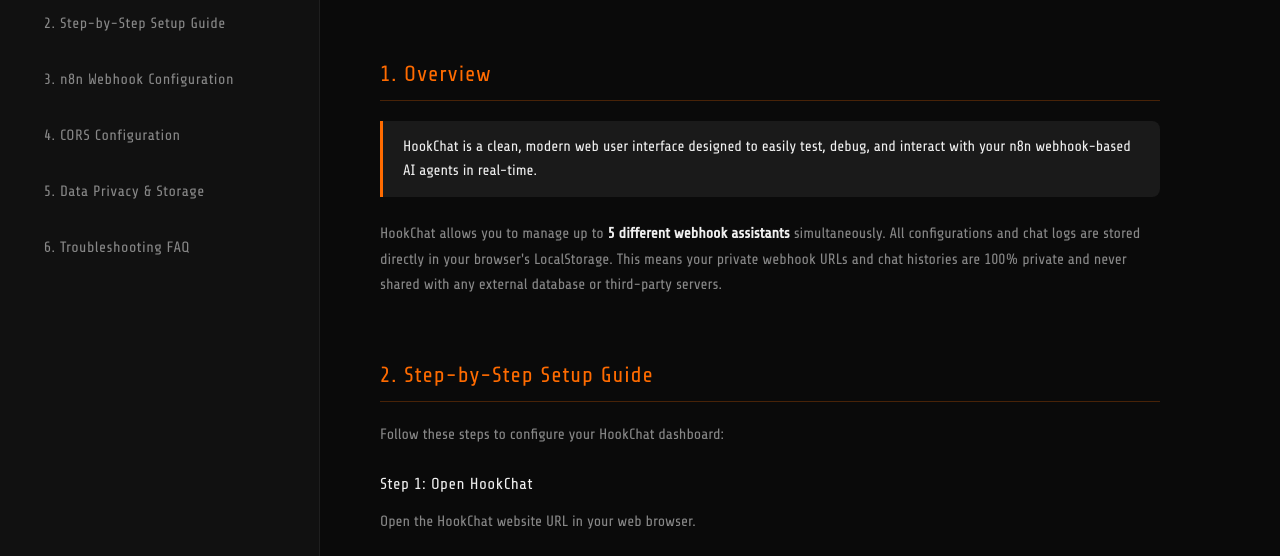
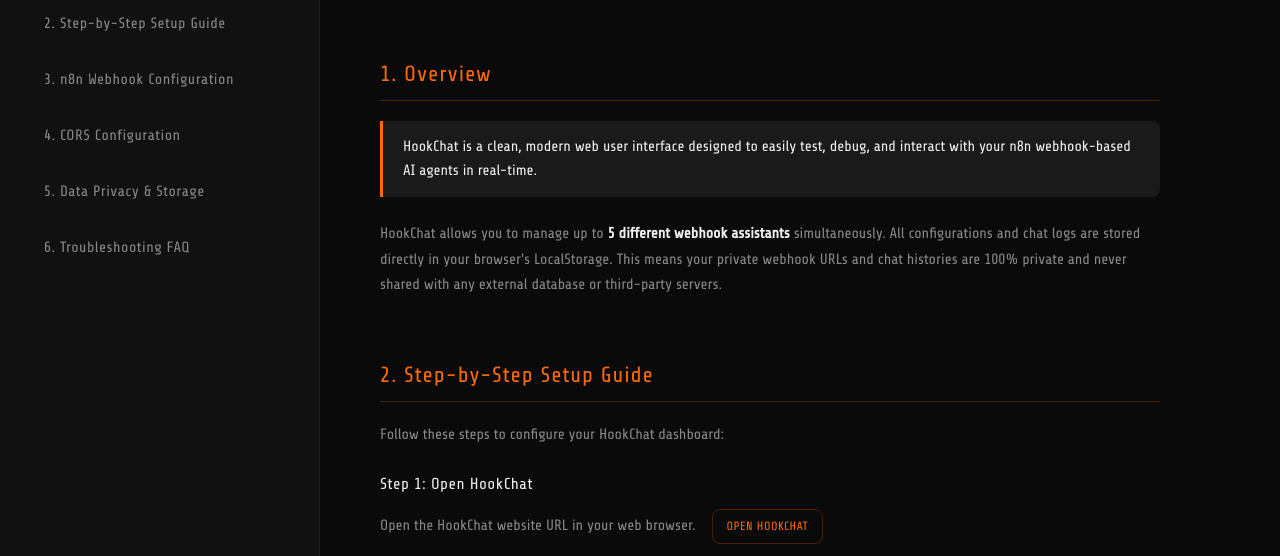
Before and after one commit to vishal-ai-user/HOOKCHAT, a plain HTML site: page Docs.html in a window 1280 px wide. Shown: the part 232-788 px from the top of the page. Drawn offline with nearby package versions, Linux system fonts and the light colour scheme.

Commit message:
Add open hookchat button and feedback section to docs

```diff
--- a/Docs.html
+++ b/Docs.html
@@ -280,6 +280,29 @@
       font-size: 15px;
     }
 
+    .btn-open {
+      display: inline-flex;
+      align-items: center;
+      justify-content: center;
+      padding: 6px 14px;
+      margin-left: 12px;
+      font-size: 12px;
+      letter-spacing: 0.5px;
+      color: var(--orange-primary);
+      border: 1px solid var(--border-orange);
+      border-radius: var(--radius-sm);
+      background: transparent;
+      text-decoration: none;
+      transition: all 0.2s ease;
+      vertical-align: middle;
+      font-family: 'Share Tech', sans-serif;
+    }
+
+    .btn-open:hover {
+      background: rgba(255, 107, 0, 0.1);
+      box-shadow: 0 0 15px var(--orange-glow-soft);
+    }
+
     /* ===== RESPONSIVE ===== */
     @media (max-width: 992px) {
       nav {
@@ -344,7 +367,7 @@
         <p>Follow these steps to configure your HookChat dashboard:</p>
 
         <h3>Step 1: Open HookChat</h3>
-        <p>Open the HookChat website URL in your web browser.</p>
+        <p>Open the HookChat website URL in your web browser. <a href="index.html" target="_blank" class="btn-open">OPEN HOOKCHAT</a></p>
 
         <h3>Step 2: Add an Assistant</h3>
         <p>In the top-left corner of the sidebar, click the <strong><code>+</code> (Add Webhook)</strong> button. In the modal that appears, enter:</p>
@@ -361,6 +384,7 @@
           <li><strong>Show/Hide URL:</strong> Click the <strong>👁 (Eye)</strong> icon to toggle between masked (<code>••••</code>) and raw text mode.</li>
           <li><strong>Delete Assistant:</strong> Click the <strong>🗑 (Trash)</strong> icon to delete a webhook and all its messages.</li>
           <li><strong>Clear Chat:</strong> Click the <strong><code>CLEAR CHAT</code></strong> button in the top-right header to wipe the message history.</li>
+          <li><strong>Feedback Submission:</strong> Click the <strong><code>FEEDBACK</code></strong> button in the top-right header to share suggestions, ratings, or bug reports securely.</li>
         </ul>
       </section>
 
```
